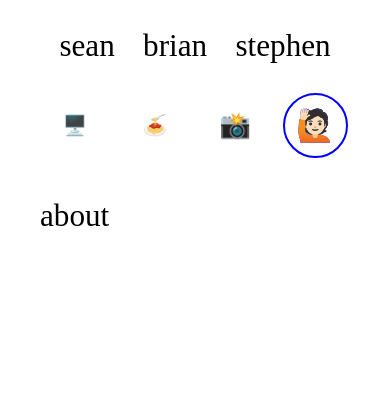
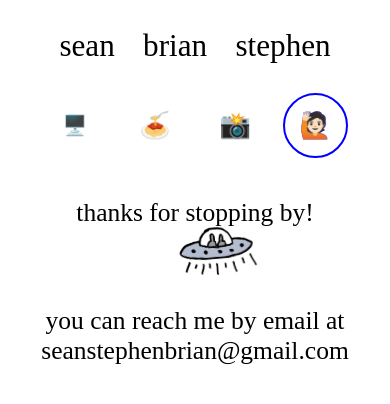
Before and after one commit to seanstephenbrian/portfolio, a React (Create React App) app in the folder client/: page / in a window 390 px wide. Both pictures are taken after a click on the item "🙋🏻". Shown: the top 404 px of the page. Built offline with nearby package versions, Linux system fonts and the light colour scheme.

Commit message:
build about page

```diff
--- a/client/src/components/About.js
+++ b/client/src/components/About.js
@@ -1,7 +1,16 @@
-import React from 'react';
+import React, { useState } from 'react';
+import _ from 'lodash';
+
+import '../styles/about.scss';
+
+import Ufo from '../assets/drawings/ufo.png';
 
 export default function About() {
+
     return (
-        'about'
+        <section className='about'>
+            <p>thanks for stopping by! <img alt='' className='ufo' src={Ufo}></img></p>
+            <p>you can reach me by email at <br/>seanstephenbrian@gmail.com</p>
+        </section>
     )
 }
--- a/client/src/components/Photo.js
+++ b/client/src/components/Photo.js
@@ -40,7 +40,7 @@ export default function Photo() {
     return (
         <section className='photo'>
             <div className='photos-container'>
-                { _.shuffle(photos).map((photo, index) => {
+                { _.shuffle(photos).map((photo) => {
                     return <img alt='' src={photo}></img>
                 })}
                 <img alt='' src={FinalPhoto}></img>
--- /dev/null
+++ b/client/src/styles/about.scss
@@ -0,0 +1,27 @@
+@keyframes hover {
+    from {
+        transform: translate(0, 0) rotate(-10deg);
+    } to {
+        transform: translate(10px, -10px) rotate(10deg);
+    }
+}
+
+.about {
+    font-size: var(--medium);
+    display: flex;
+    flex-direction: column;
+    gap: 20px;
+
+    .ufo {
+        margin-left: 40px;
+        max-width: 80px;
+        animation: hover 8s ease-in-out infinite alternate;
+    }
+}
+
+@media screen and (max-width: 1000px) {
+    .about {
+        align-items: center;
+        text-align: center;
+    }
+}
--- a/client/src/styles/food.scss
+++ b/client/src/styles/food.scss
@@ -7,7 +7,7 @@
 }
 
 .food {
-    font-size: var(--small);
+    font-size: var(--medium);
 
     .opening-mobile {
         display: none;
```
Also changed, not shown: client/src/assets/drawings/ufo.png (added).
